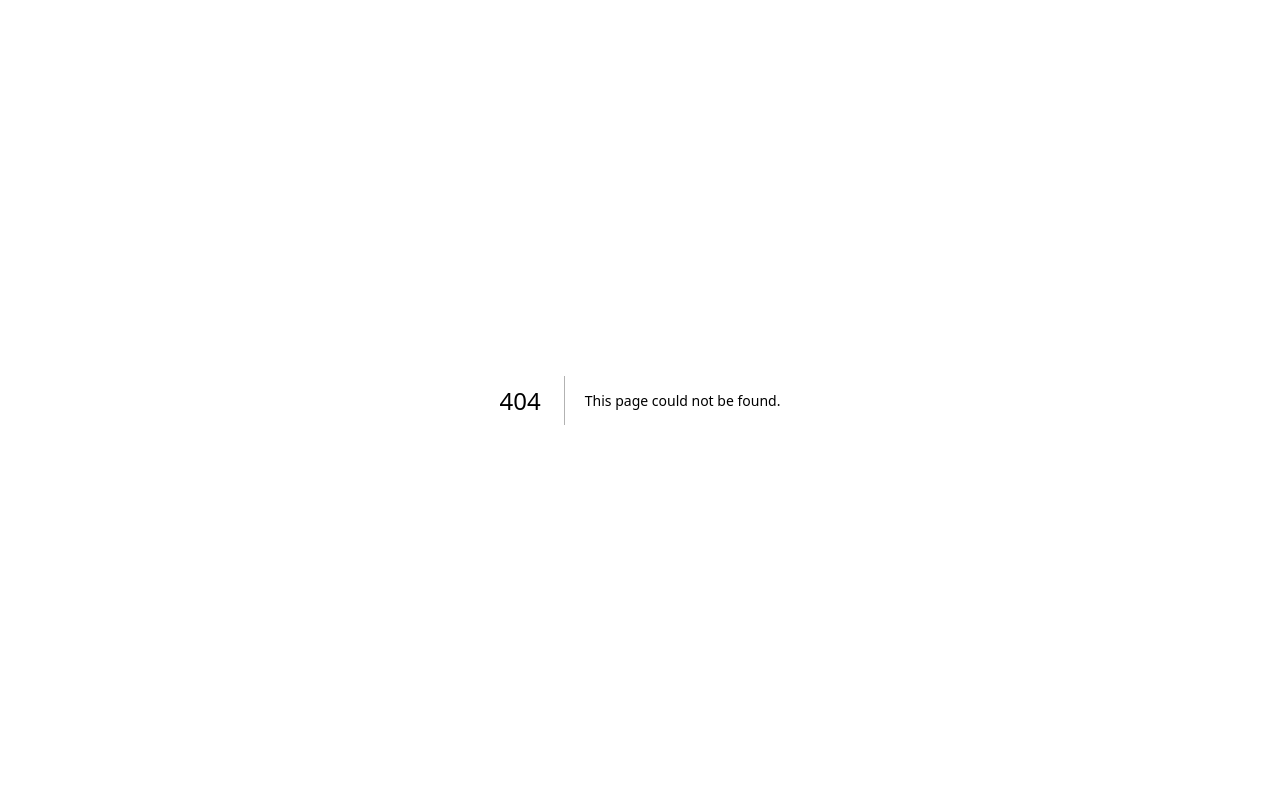
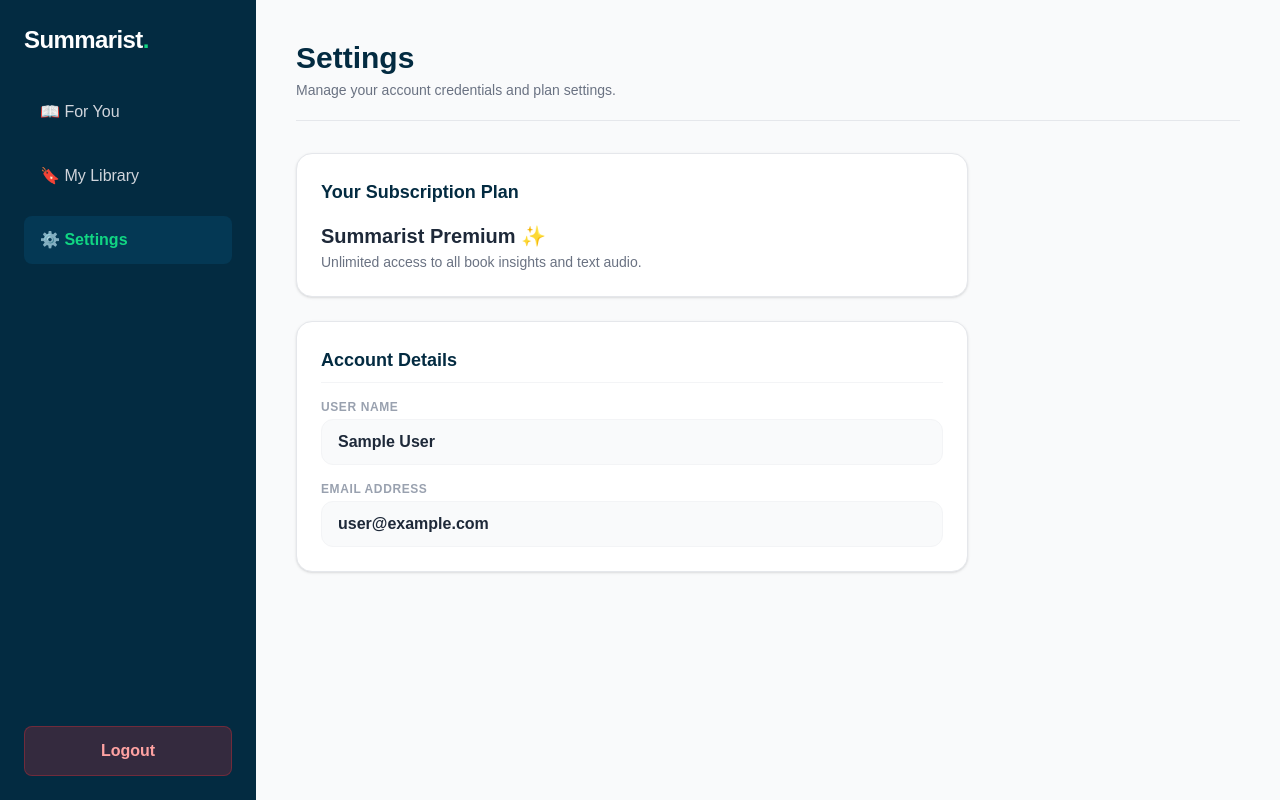
Before and after one commit to starguy12/summarist-next, a Next.js app: page /settings-page in a window 1280 px wide. Before the commit this address had no page. Built offline with nearby package versions, Linux system fonts and the light colour scheme; no server answers; sample sign-in values are in the browser's storage.

Commit message:
feat: implement account configuration panel and enable secure /settings route

```diff
--- a/app/dashboard/page.tsx
+++ b/app/dashboard/page.tsx
@@ -84,6 +84,7 @@ export default function DashboardPage() {
           <nav className="space-y-4">
             <button className="w-full text-left bg-[#043854] text-[#11d683] px-4 py-3 rounded-lg font-bold transition">📖 For You</button>
             <button onClick={() => router.push("/my-library")} className="w-full text-left hover:bg-[#043854] text-gray-300 hover:text-white px-4 py-3 rounded-lg font-medium transition">🔖 My Library</button>
+            <button onClick={() => router.push("/settings")} className="w-full text-left hover:bg-[#043854] text-gray-300 hover:text-white px-4 py-3 rounded-lg font-medium transition">⚙️ Settings</button>
           </nav>
         </div>
         <button onClick={handleLogout} className="w-full bg-red-500/20 hover:bg-red-500 text-red-300 hover:text-white border border-red-500/30 font-semibold py-3 rounded-lg transition duration-200">Logout</button>
--- a/app/library/page.tsx
+++ b/app/library/page.tsx
@@ -43,6 +43,7 @@ export default function MyLibraryPage() {
           <nav className="space-y-4">
             <button onClick={() => router.push("/for-you")} className="w-full text-left hover:bg-[#043854] text-gray-300 hover:text-white px-4 py-3 rounded-lg font-medium transition">📖 For You</button>
             <button className="w-full text-left bg-[#043854] text-[#11d683] px-4 py-3 rounded-lg font-bold transition">🔖 My Library</button>
+            <button onClick={() => router.push("/settings")} className="w-full text-left hover:bg-[#043854] text-gray-300 hover:text-white px-4 py-3 rounded-lg font-medium transition">⚙️ Settings</button>
           </nav>
         </div>
       </aside>
--- /dev/null
+++ b/app/settings-page/page.tsx
@@ -0,0 +1,114 @@
+"use client";
+
+import React, { useState, useEffect } from "react";
+import { auth } from "@/app/firebase";
+import { onAuthStateChanged, signOut } from "firebase/auth";
+import { useRouter } from "next/navigation";
+
+export default function SettingsPage() {
+  const [userEmail, setUserEmail] = useState<string | null>(null);
+  const [userName, setUserName] = useState<string | null>(null);
+  const [isPremium, setIsPremium] = useState(false); // Mock subscription status
+  const [loading, setLoading] = useState(true);
+  const router = useRouter();
+
+  useEffect(() => {
+    const guest = localStorage.getItem("summarist_guest");
+    if (guest) {
+      setUserName(guest);
+      setUserEmail("guest@summarist.com");
+      setIsPremium(false);
+      setLoading(false);
+      return;
+    }
+
+    const unsubscribe = onAuthStateChanged(auth, (firebaseUser) => {
+      if (firebaseUser) {
+        setUserName(firebaseUser.displayName || "Summarist Member");
+        setUserEmail(firebaseUser.email);
+        setIsPremium(true); // Mocking real logged-in users as premium
+        setLoading(false);
+      } else {
+        router.push("/");
+      }
+    });
+
+    return () => unsubscribe();
+  }, [router]);
+
+  const handleLogout = async () => {
+    localStorage.removeItem("summarist_guest");
+    await signOut(auth);
+    router.push("/");
+  };
+
+  if (loading) {
+    return (
+      <div className="min-h-screen flex items-center justify-center bg-gray-50">
+        <div className="animate-spin rounded-full h-12 w-12 border-b-2 border-[#032b41]"></div>
+      </div>
+    );
+  }
+
+  return (
+    <div className="min-h-screen bg-gray-50 flex">
+      {/* SIDEBAR NAVIGATION */}
+      <aside className="w-64 bg-[#032b41] text-white flex flex-col justify-between p-6 hidden md:flex">
+        <div className="space-y-8">
+          <div className="text-2xl font-black tracking-tight">Summarist<span className="text-[#11d683]">.</span></div>
+          <nav className="space-y-4">
+            <button onClick={() => router.push("/for-you")} className="w-full text-left hover:bg-[#043854] text-gray-300 hover:text-white px-4 py-3 rounded-lg font-medium transition">📖 For You</button>
+            <button onClick={() => router.push("/my-library")} className="w-full text-left hover:bg-[#043854] text-gray-300 hover:text-white px-4 py-3 rounded-lg font-medium transition">🔖 My Library</button>
+            <button className="w-full text-left bg-[#043854] text-[#11d683] px-4 py-3 rounded-lg font-bold transition">⚙️ Settings</button>
+          </nav>
+        </div>
+        <button onClick={handleLogout} className="w-full bg-red-500/20 hover:bg-red-500 text-red-300 hover:text-white border border-red-500/30 font-semibold py-3 rounded-lg transition duration-200">Logout</button>
+      </aside>
+
+      {/* MAIN SETTINGS INTERFACE */}
+      <main className="flex-1 p-6 md:p-10 overflow-y-auto">
+        <header className="mb-8 border-b border-gray-200 pb-5">
+          <h1 className="text-2xl md:text-3xl font-black text-[#032b41]">Settings</h1>
+          <p className="text-sm text-gray-500 mt-1">Manage your account credentials and plan settings.</p>
+        </header>
+
+        <div className="max-w-2xl space-y-6">
+          {/* Subscription Status Card */}
+          <div className="bg-white p-6 rounded-2xl border border-gray-200 shadow-sm">
+            <h3 className="text-lg font-bold text-[#032b41] mb-2">Your Subscription Plan</h3>
+            <div className="flex items-center justify-between mt-4">
+              <div>
+                <p className="text-xl font-extrabold text-gray-800">
+                  {isPremium ? "Summarist Premium ✨" : "Free Plan"}
+                </p>
+                <p className="text-sm text-gray-500 mt-0.5">
+                  {isPremium ? "Unlimited access to all book insights and text audio." : "Upgrade to unlock full audio capabilities."}
+                </p>
+              </div>
+              {!isPremium && (
+                <button className="bg-[#11d683] hover:bg-[#0fbe74] text-[#032b41] text-sm font-bold px-5 py-2.5 rounded-xl shadow-md transition">
+                  Upgrade to Premium
+                </button>
+              )}
+            </div>
+          </div>
+
+          {/* User Details Account Card */}
+          <div className="bg-white p-6 rounded-2xl border border-gray-200 shadow-sm space-y-4">
+            <h3 className="text-lg font-bold text-[#032b41] border-b border-gray-100 pb-2">Account Details</h3>
+
+            <div>
+              <label className="block text-xs font-bold text-gray-400 uppercase tracking-wider mb-1">User Name</label>
+              <p className="text-base font-semibold text-gray-800 bg-gray-50 px-4 py-2.5 rounded-xl border border-gray-100">{userName}</p>
+            </div>
+
+            <div>
+              <label className="block text-xs font-bold text-gray-400 uppercase tracking-wider mb-1">Email Address</label>
+              <p className="text-base font-semibold text-gray-800 bg-gray-50 px-4 py-2.5 rounded-xl border border-gray-100">{userEmail}</p>
+            </div>
+          </div>
+        </div>
+      </main>
+    </div>
+  );
+}
--- a/next.config.ts
+++ b/next.config.ts
@@ -20,6 +20,10 @@ const nextConfig: NextConfig = {
           source: "/player/:id",
           destination: "/player", // Points to our new player template directory
         },
+        {
+          source: "/settings",
+          destination: "/settings-page", // Points to our new settings template directory
+        },
       ],
     };
   },
```
